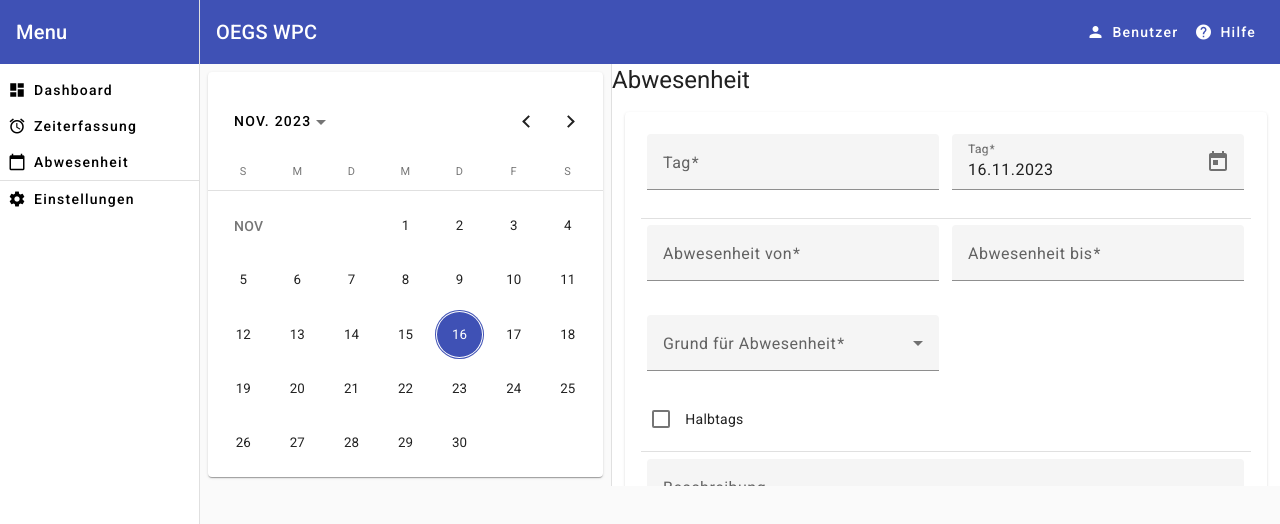
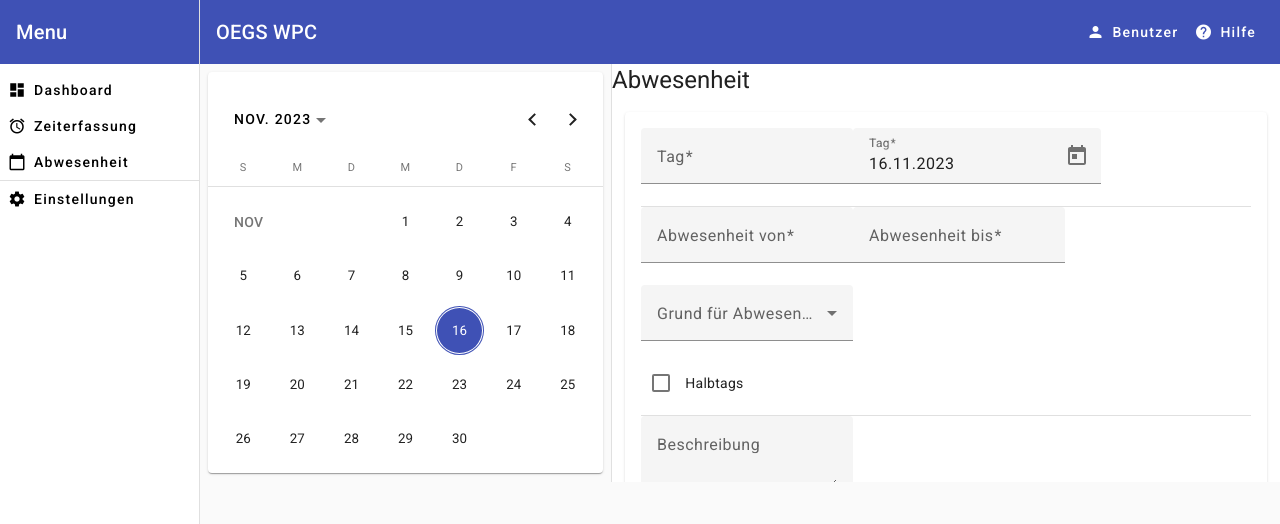
Before and after one commit to Tolu96/OEGS-WPC-Frontend, an Angular app: page /abwesenheit in a window 1280 px wide. Shown: the top 524 px of the page. Built offline with nearby package versions, Linux system fonts and the light colour scheme.

Commit message:
WPC-61_CSS_splited all css componets ar individual

```diff
--- a/src/app/absenceform/absenceform.component.scss
+++ b/src/app/absenceform/absenceform.component.scss
@@ -0,0 +1,8 @@
+.button{
+    margin: 2%;
+    text-align: right;
+}
+
+button{
+    margin: 2px;
+}
--- a/src/app/timeform/timeform.component.scss
+++ b/src/app/timeform/timeform.component.scss
@@ -0,0 +1,18 @@
+.mat-50{
+    width: 48%;
+    margin: 1%;
+}
+
+.mat-100{
+    width: 98%;
+    margin: 1%;
+}
+
+.button{
+    margin: 2%;
+    text-align: right;
+}
+
+button{
+    margin: 2px;
+}
--- a/src/styles.scss
+++ b/src/styles.scss
@@ -7,21 +7,3 @@ mat-card{
     margin: 2%;
     text-align: left;
 }
-.mat-50{
-    width: 48%;
-    margin: 1%;
-}
-
-.mat-100{
-    width: 98%;
-    margin: 1%;
-}
-
-.button{
-    margin: 2%;
-    text-align: right;
-}
-
-button{
-    margin: 2px;
-}
```
